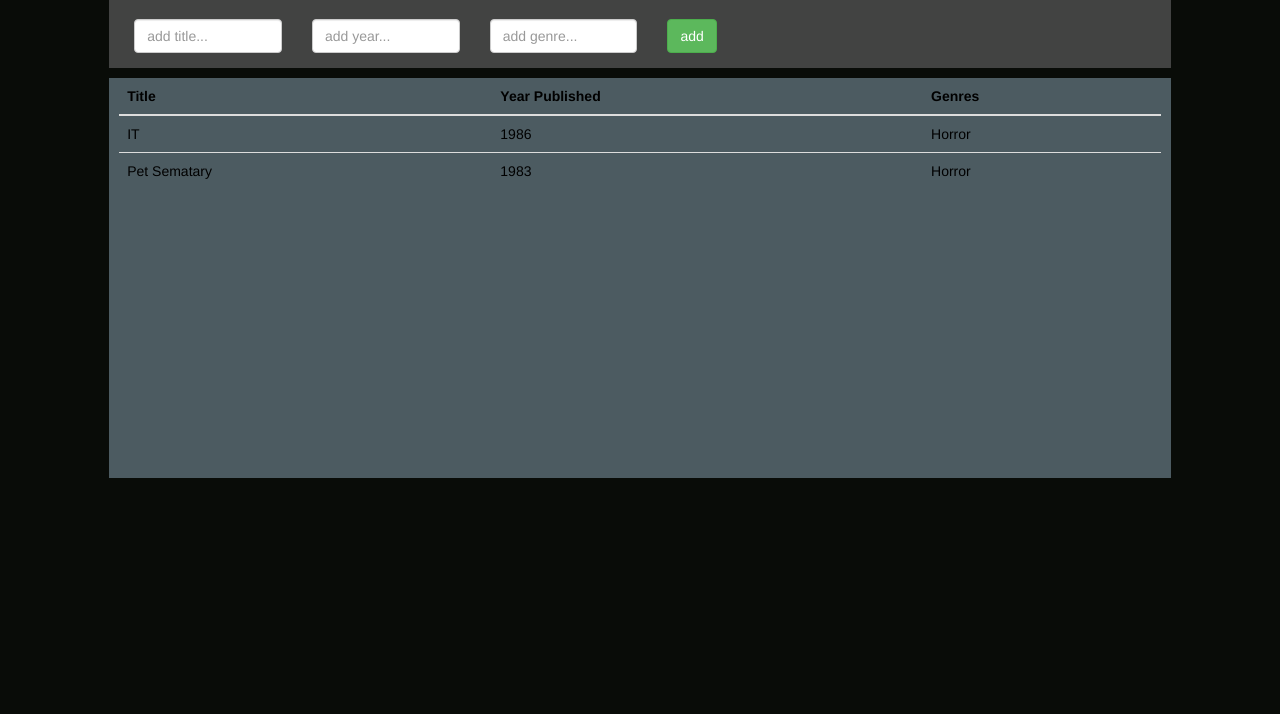
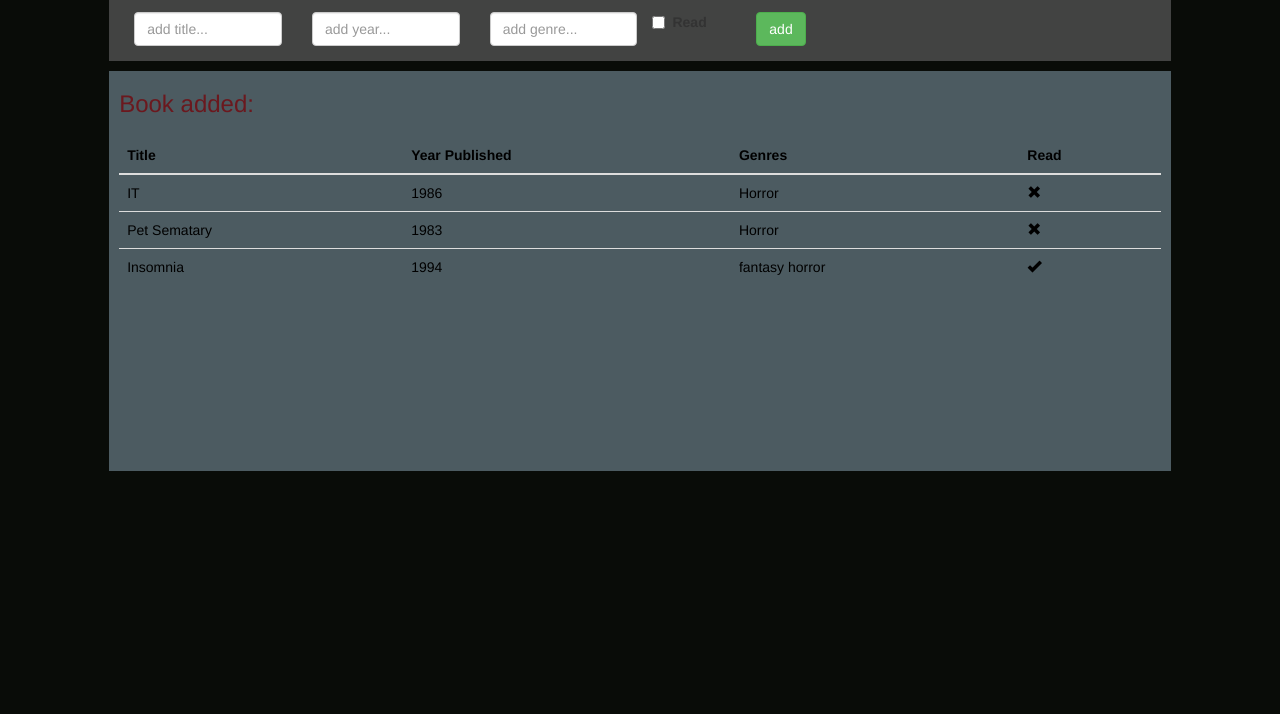
Before and after one commit to leandroFernandez94/randallflapp, a React app: page / in a window 1280 px wide. Shown: the part 86-800 px from the top of the page. Built offline with nearby package versions, Linux system fonts and the light colour scheme.

Commit message:
add read state

```diff
--- a/app/components/AddBook/AddBookComponent.js
+++ b/app/components/AddBook/AddBookComponent.js
@@ -12,7 +12,7 @@ export class AddBookComponent extends Component {
 		return (
 			<div style={addBooksStyle.container}>
 				<div className="row" style={addBooksStyle.row}>
-					<h1 style={addBooksStyle.header}>Add a Book</h1>
+					<h2 style={addBooksStyle.header}>Add a Book</h2>
 				</div>
 				<div className="row" style={addBooksStyle.row}>
 					<form onSubmit={this.props.onAdd}>
@@ -31,6 +31,13 @@ export class AddBookComponent extends Component {
 								<input type="text" name="bookGenre" value={this.props.bookGenre} onChange={this.props.onUpdateNew} className="form-control" placeholder="add genre..." required></input>
 							</div>
 						</div>
+						<div className="form-group">
+							<div className="col-md-1 checkbox-inline" style={addBooksStyle.checkbox}>
+								<label htmlFor="read">
+									<input type="checkbox" id="read" name="read" value={this.props.read} onChange={this.props.onUpdateNew} required></input> Read
+								</label>
+							</div>
+						</div>
 						<div className="form-group col-md-2">
 							<button type="submit" className="btn btn-success" >add</button>
 						</div>
--- a/app/components/AddBook/style.js
+++ b/app/components/AddBook/style.js
@@ -8,5 +8,8 @@ module.exports = {
     },
     container: {
         'backgroundColor' : '#424342'
+    },
+    checkbox: {
+        'verticalAlign' : 'center'
     }
 }
--- a/app/components/BookList/BookListComponent.js
+++ b/app/components/BookList/BookListComponent.js
@@ -13,6 +13,10 @@ export class BookListComponent extends Component {
                     <td>{item.title}</td>
                     <td>{item.year}</td>
                     <td>{item.genre}</td>
+                    <td>{item.read
+                        ?<span className='glyphicon glyphicon-remove'></span>
+                        :<span className='glyphicon glyphicon-ok'></span>
+                    }</td>
                 </tr>
             )
         )
@@ -23,12 +27,16 @@ export class BookListComponent extends Component {
         return(
             <div style={BookListStyle.container}>
                 <div className="row" style={BookListStyle.row}>
+					<h3 style={BookListStyle.header}>Book added:</h3>
+				</div>
+                <div className="row" style={BookListStyle.row}>
                     <table className="table table-hover" style={BookListStyle.table}>
                         <thead>
                             <tr>
                                 <th>Title</th>
                                 <th>Year Published</th>
                                 <th>Genres</th>
+                                <th>Read</th>
                             </tr>
                         </thead>
                         <tbody>
--- a/app/components/BookList/style.js
+++ b/app/components/BookList/style.js
@@ -3,6 +3,9 @@ module.exports = {
         'marginTop' : '10px',
         'marginLeft' : '10px',
         'marginRight' : '10px'
+    },
+    header: {
+        'color' : '#6b181e'
     },
     table: {
         'color' : 'black'
--- a/app/containers/MainContainerComponent.js
+++ b/app/containers/MainContainerComponent.js
@@ -12,7 +12,8 @@ export class MainContainerComponent extends Component {
 			books : testBooks,
 			bookTitle : '',
 			bookYear : '',
-			bookGenre : ''
+			bookGenre : '',
+			read : false
 		};
 
 		this.updateNew = this.updateNew.bind(this);
@@ -24,20 +25,22 @@ export class MainContainerComponent extends Component {
 		var newBook = {
 			title : this.state.bookTitle,
 			year : this.state.bookYear,
-			genre : this.state.bookGenre
+			genre : this.state.bookGenre,
+			read : this.state.read
 		}
 		this.state.books.push(newBook);
 		console.log(this.state.books);
 		this.setState({
 			bookTitle : '',
 			bookYear : '',
-			bookGenre : ''
+			bookGenre : '',
+			read : false
 		})
 	}
 
 	updateNew(e){
 		let name = e.target.name;
-		let value = e.target.value;
+		let value = e.target.type === 'checkbox' ? e.target.checked : e.target.value;
 		this.setState({
 			[name] : value
 		});
--- a/app/index.html
+++ b/app/index.html
@@ -4,7 +4,7 @@
 	<title>randallflApp</title>
 	<link rel="stylesheet" href="https://maxcdn.bootstrapcdn.com/bootstrap/3.3.7/css/bootstrap.min.css" integrity="sha384-BVYiiSIFeK1dGmJRAkycuHAHRg32OmUcww7on3RYdg4Va+PmSTsz/K68vbdEjh4u" crossorigin="anonymous">
 </head>
-<body style='background-color: indianred'>
+<body>
 	<div id="app" />
 <script
   src="https://code.jquery.com/jquery-3.1.1.min.js"
--- a/app/utils/initBooks.js
+++ b/app/utils/initBooks.js
@@ -2,12 +2,20 @@ var testBooks = [
     {
         title : 'IT',
         year : '1986',
-        genre : 'Horror'
+        genre : 'Horror',
+        read : true
     },
     {
         title : 'Pet Sematary',
         year : '1983',
-        genre : 'Horror'
+        genre : 'Horror',
+        read : true
+    },
+    {
+        title : 'Insomnia',
+        year : '1994',
+        genre : 'fantasy horror',
+        read : false
     }
 ]
 
```
